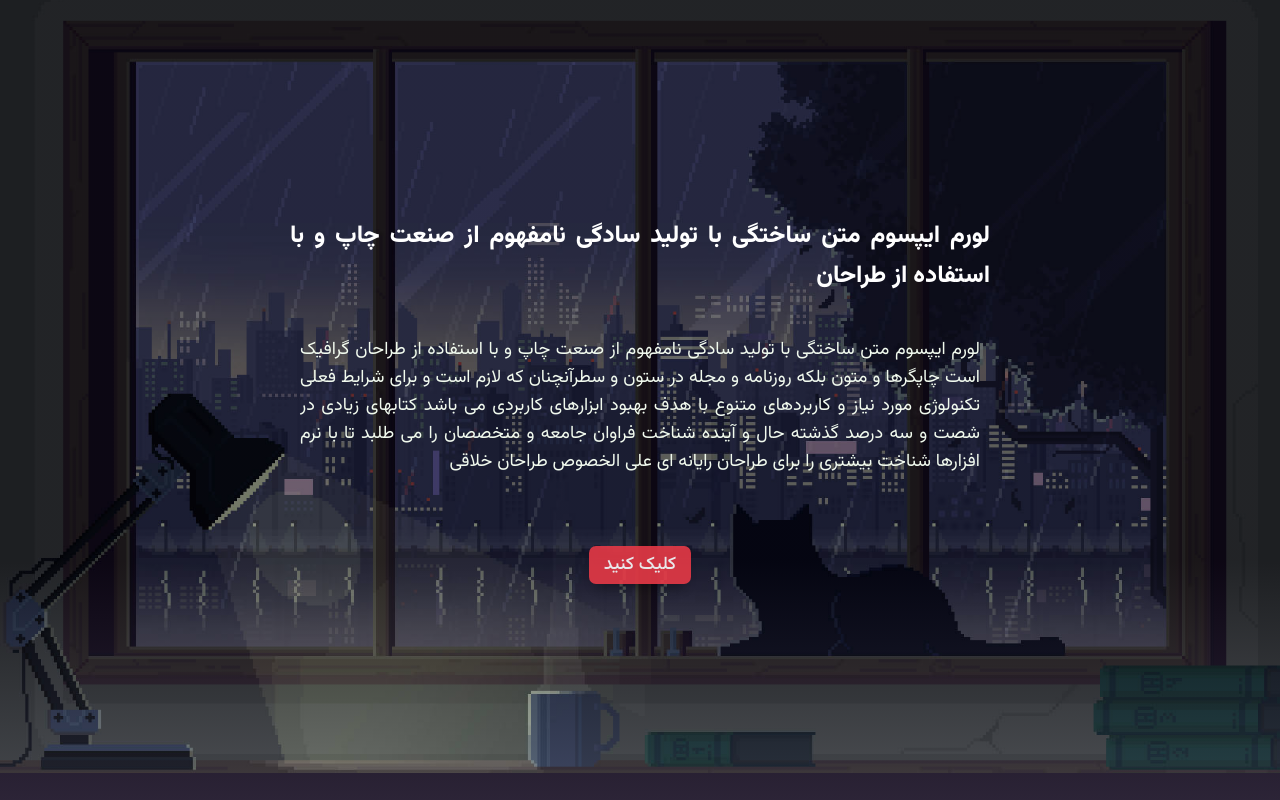
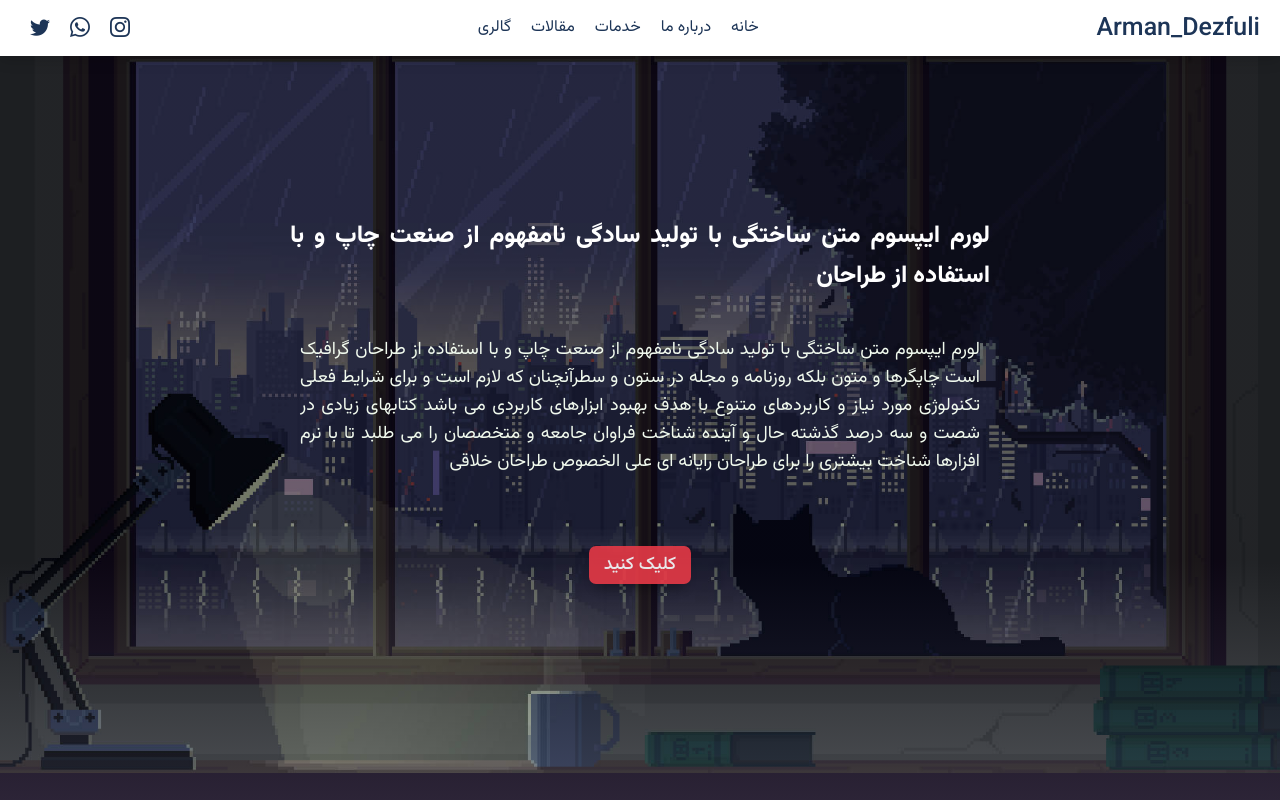
Before and after one commit to armandezfuli/Flex-box-PJ, a website built with Vite: page index.html in a window 1280 px wide. Shown: the top 800 px of the page. Built offline with nearby package versions, Linux system fonts and the light colour scheme; files whose address does not match are found by name.

Commit message:
add nav section and finished project

```diff
--- a/index.html
+++ b/index.html
@@ -13,11 +13,55 @@
   </head>
   <body>
     <!-- Header -->
-    <!-- Navbar -->
-    <!-- End of Navbar -->
-    <!-- Hero -->
     <section class="hero">
-      <div class="hero__banner">
+      <!-- Navbar -->
+      <section class="nav">
+        <nav class="nav__container">
+          <h3>Arman_Dezfuli</h3>
+          <button type="button" class="nav__btn">
+            <i class="bi bi-list-nested"></i>
+          </button>
+        </nav>
+
+        <ul class="nav__navigation">
+          <li class="navigation__list">
+            <a href="#home">خانه</a>
+          </li>
+          <li class="navigation__list">
+            <a href="#about">درباره ما</a>
+          </li>
+          <li class="navigation__list">
+            <a href="#services">خدمات</a>
+          </li>
+          <li class="navigation__list">
+            <a href="#articles">مقالات</a>
+          </li>
+          <li class="navigation__list">
+            <a href="#gallery">گالری</a>
+          </li>
+        </ul>
+
+        <ul class="nav__social">
+          <li>
+            <a href="#">
+              <i class="bi bi-instagram"></i>
+            </a>
+          </li>
+          <li>
+            <a href="#">
+              <i class="bi bi-whatsapp"></i>
+            </a>
+          </li>
+          <li>
+            <a href="#">
+              <i class="bi bi-twitter"></i>
+            </a>
+          </li>
+        </ul>
+      </section>
+      <!-- End of Navbar -->
+      <!-- Hero -->
+      <div class="hero__banner" id="home">
         <h1 class="banner__title">
           لورم ایپسوم متن ساختگی با تولید سادگی نامفهوم از صنعت چاپ و با استفاده از طراحان
         </h1>
@@ -30,11 +74,11 @@
         </p>
         <button class="btn banner__btn">کلیک کنید</button>
       </div>
+      <!-- End of  Hero -->
     </section>
-    <!-- End of  Hero -->
     <!-- End of Header -->
     <!-- About -->
-    <section class="about">
+    <section class="about" id="about">
       <div class="about__title">
         <h1>درباره <span>ما</span></h1>
       </div>
@@ -56,7 +100,7 @@
     </section>
     <!-- End About -->
     <!-- Services -->
-    <section class="services">
+    <section class="services" id="services">
       <div class="services__title">
         <h1>خدما<span>ت</span></h1>
       </div>
@@ -107,7 +151,7 @@
     </section>
     <!-- End Services -->
     <!-- Article -->
-    <section class="articles">
+    <section class="articles" id="articles">
       <div class="articles__title">
         <h1>مقاله <span>ها</span></h1>
       </div>
@@ -184,8 +228,7 @@
     </section>
     <!-- End Article -->
     <!-- Gallery -->
-    <section class="gallery">
-
+    <section class="gallery" id="gallery">
       <article class="gallery__img-container">
         <img src="/public/images/gallery/gallery-1.jpg" alt="" />
         <a href="#">
@@ -223,7 +266,6 @@
           <i class="bi bi-search"></i>
         </a>
       </article>
-
     </section>
     <!-- End Gallery -->
     <!-- contact Us -->
@@ -245,11 +287,21 @@
       <footer class="footer__container">
         <nav class="footer__nav">
           <ul>
-            <li><a href="#">صفحه نخست</a></li>
-            <li><a href="#">درباره ما</a></li>
-            <li><a href="#">خدمات</a></li>
-            <li><a href="#">مقالات</a></li>
-            <li><a href="#">گالری</a></li>
+            <li class="navigation__list">
+              <a href="#home">خانه</a>
+            </li>
+            <li class="navigation__list">
+              <a href="#about">درباره ما</a>
+            </li>
+            <li class="navigation__list">
+              <a href="#services">خدمات</a>
+            </li>
+            <li class="navigation__list">
+              <a href="#articles">مقالات</a>
+            </li>
+            <li class="navigation__list">
+              <a href="#gallery">گالری</a>
+            </li>
           </ul>
         </nav>
         <div class="footer__social">
@@ -258,8 +310,9 @@
           <a href="#"><i class="bi bi-twitter"></i></a>
         </div>
         <div class="footer__copy-write">
-          <p>&#169;
-            کلیه ی حقوق این سایت نزد آرمان دزفولی محفوظ است و هر گونه کپی برداری از مطالب پیگرد قانونی دارد
+          <p>
+            &#169; کلیه ی حقوق این سایت نزد آرمان دزفولی محفوظ است و هر گونه کپی برداری از مطالب
+            پیگرد قانونی دارد
           </p>
         </div>
       </footer>
--- a/src/scripts/components/test.js
+++ /dev/null
@@ -1 +0,0 @@
-console.log("test")
--- /dev/null
+++ b/src/scripts/components/toggle.js
@@ -0,0 +1,30 @@
+const nav__btn = document.querySelector(".nav__btn");
+const nav__navigation = document.querySelector(".nav__navigation");
+
+nav__btn.addEventListener("click", toggleMenu);
+
+function toggleMenu() {
+  nav__navigation.classList.toggle("navigation-show");
+}
+
+
+
+const scrollLinks = document.querySelectorAll(".navigation__list");
+scrollLinks.forEach(link => {
+    link.addEventListener("click", e => {
+        // prevent default
+        e.preventDefault();
+        nav__navigation.classList.remove("navigation-show");
+
+        const id = e.target.getAttribute("href").slice(1);
+        const element = document.getElementById(id);
+
+        let position = element.offsetTop - 62;
+
+        window.scrollTo({
+            left: 0,
+            top: position,
+            behavior: "smooth"
+        });
+    });
+});
--- a/src/scripts/root.js
+++ b/src/scripts/root.js
@@ -1 +1 @@
-import "./components/test";
+import "./components/toggle";
--- a/src/styles/components/hero.css
+++ b/src/styles/components/hero.css
@@ -58,3 +58,130 @@
     color: var(--color-primary-4);
   }
 }
+/* ////////////////////////////////////////////////////////////// */
+
+.nav {
+  width: 100%;
+  position: fixed;
+  z-index: 2;
+  top: 0;
+  right: 0;
+  background: var(--color-white);
+  box-shadow: 0px 2px 15px 0px rgba(0, 0, 0, 0.2);
+}
+
+.nav__container {
+  width: 100%;
+  display: flex;
+  justify-content: space-between;
+  align-items: center;
+  padding: 1rem 2rem;
+}
+
+.nav__container h3 {
+  font-size: 2.5rem;
+  font-weight: 500;
+  color: var(--color-primary-1);
+}
+
+.nav__container button {
+  background: transparent;
+  box-shadow: none;
+}
+
+.nav__container button i {
+  font-size: 2.5rem;
+  font-weight: 900;
+}
+/* ////////////////////////////////////////////////////////////// */
+.nav__navigation {
+  width: 100%;
+  height: 0;
+  overflow: hidden;
+  transition: all 0.2s ease-in-out;
+}
+
+.nav__navigation .navigation__list {
+  padding: 1rem 2rem;
+}
+
+.nav__navigation .navigation__list a {
+  font-size: 1.6rem;
+  text-decoration: none;
+  color: var(--color-primary-1);
+}
+
+.nav__navigation .navigation__list:hover {
+  background: var(--color-primary-3);
+}
+
+.nav__navigation .navigation__list:hover a {
+  background: var(--color-primary-3);
+  color: var(--color-white);
+}
+
+.navigation-show {
+  padding: 1rem 0;
+  height: calc(180px + 2rem);
+}
+/* ////////////////////////////////////////////////////////////// */
+.nav__social {
+  display: none;
+}
+
+.nav__social li {
+}
+
+.nav__social li a {
+}
+
+.nav__social li a i {
+}
+/* ////////////////////////////////////////////////////////////// */
+@media screen and (min-width: 992px) {
+  .nav {
+    display: flex;
+    justify-content: space-between;
+    align-items: center;
+    padding: 1rem 2rem;
+  }
+  .nav__container {
+    width: auto;
+    padding: 0;
+  }
+  .nav__container button {
+    display: none;
+  }
+  .nav__navigation {
+    width: auto;
+    padding: 1rem 0;
+    height: auto;
+    display: flex;
+  }
+  .nav__navigation .navigation__list {
+    padding: 0;
+    margin: 0 1rem;
+  }
+  .nav__navigation .navigation__list:hover {
+    background: transparent;
+  }
+
+  .nav__navigation .navigation__list:hover a {
+    background: transparent;
+    color: var(--color-primary-3);
+  }
+  .nav__social {
+    display: flex;
+  }
+  .nav__social li a {
+    margin: 0 1rem;
+  }
+
+  .nav__social li a i {
+    font-size: 2rem;
+    color: var(--color-primary-1);
+  }
+  .nav__social li:hover a i  {
+    color: var(--color-primary-3);
+  }
+}
```
